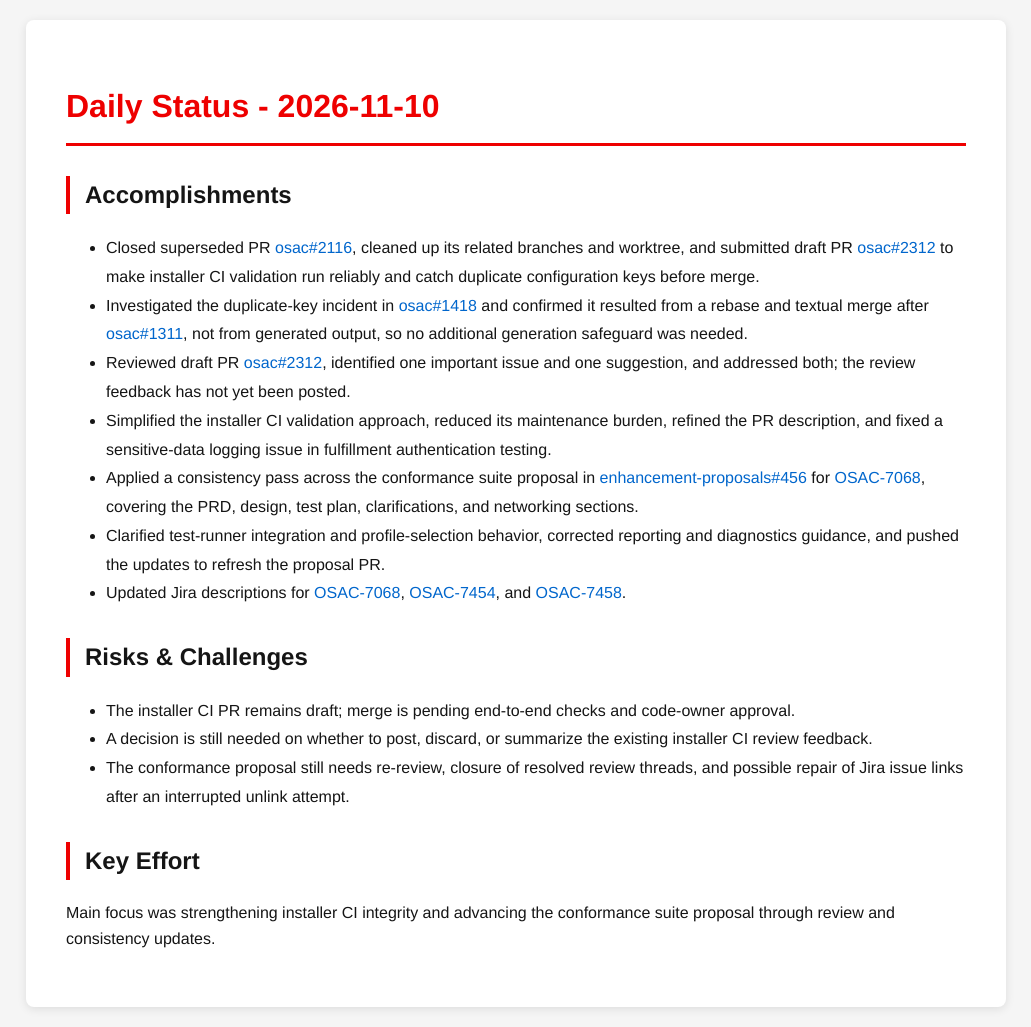
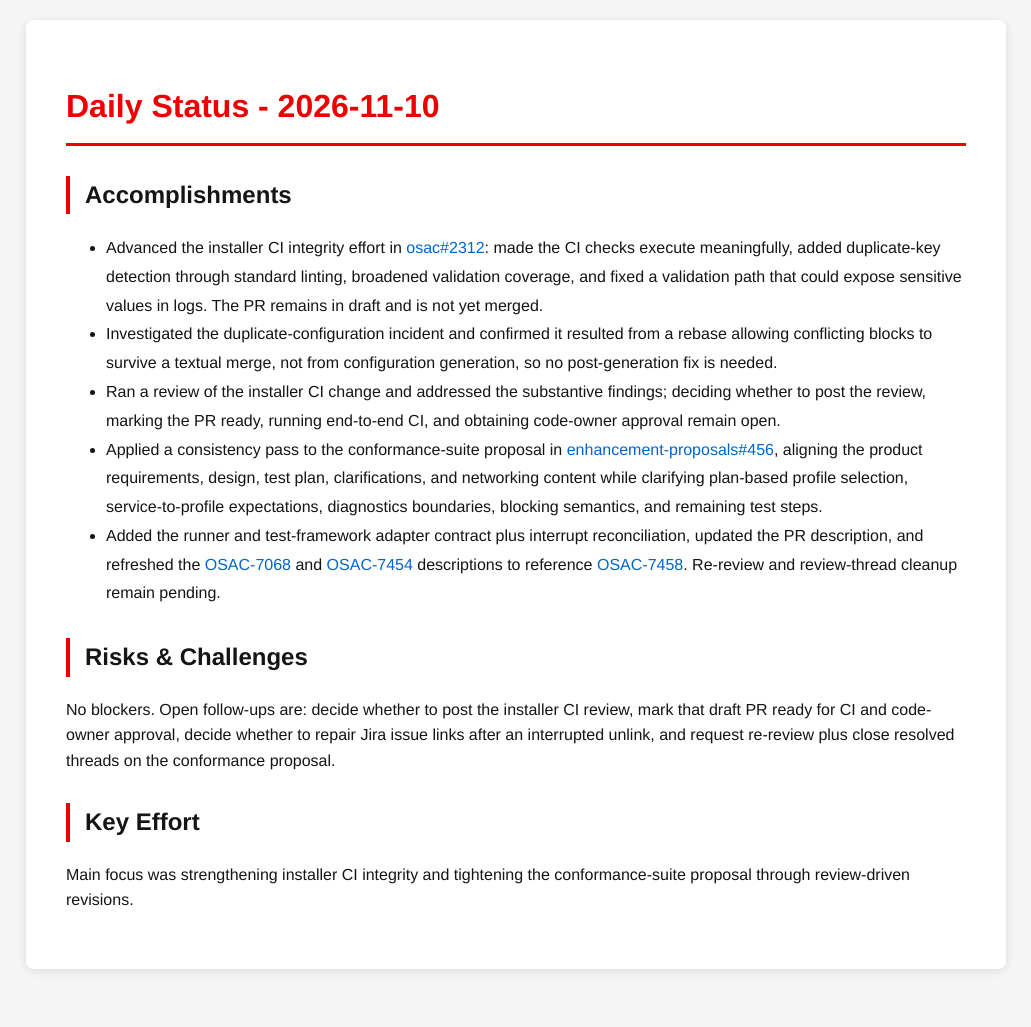
Before and after one commit to tzvatot/daily-status, a Jekyll site: the page built from 2026-11-10.md, in a window 1280 px wide. Shown: the whole page, without its empty margins (124-1155 px from the left). Built offline with Jekyll 4.4.1, drawn with Linux system fonts in a browser that asks for light colours; after the commit the page ends 989 px from its top, so only the background shows below that.

Commit message:
Daily status update - 2026-11-10

```diff
--- a/2026-11-10.md
+++ b/2026-11-10.md
@@ -7,18 +7,14 @@ date: 2026-11-10
 # Daily Status - 2026-11-10
 
 ## Accomplishments
-- Closed superseded PR [osac#2116](https://github.com/osac-project/osac/pull/2116), cleaned up its related branches and worktree, and submitted draft PR [osac#2312](https://github.com/osac-project/osac/pull/2312) to make installer CI validation run reliably and catch duplicate configuration keys before merge.
-- Investigated the duplicate-key incident in [osac#1418](https://github.com/osac-project/osac/pull/1418) and confirmed it resulted from a rebase and textual merge after [osac#1311](https://github.com/osac-project/osac/pull/1311), not from generated output, so no additional generation safeguard was needed.
-- Reviewed draft PR [osac#2312](https://github.com/osac-project/osac/pull/2312), identified one important issue and one suggestion, and addressed both; the review feedback has not yet been posted.
-- Simplified the installer CI validation approach, reduced its maintenance burden, refined the PR description, and fixed a sensitive-data logging issue in fulfillment authentication testing.
-- Applied a consistency pass across the conformance suite proposal in [enhancement-proposals#456](https://github.com/osac-project/enhancement-proposals/pull/456) for [OSAC-7068](https://redhat.atlassian.net/browse/OSAC-7068), covering the PRD, design, test plan, clarifications, and networking sections.
-- Clarified test-runner integration and profile-selection behavior, corrected reporting and diagnostics guidance, and pushed the updates to refresh the proposal PR.
-- Updated Jira descriptions for [OSAC-7068](https://redhat.atlassian.net/browse/OSAC-7068), [OSAC-7454](https://redhat.atlassian.net/browse/OSAC-7454), and [OSAC-7458](https://redhat.atlassian.net/browse/OSAC-7458).
+- Advanced the installer CI integrity effort in [osac#2312](https://github.com/osac-project/osac/pull/2312): made the CI checks execute meaningfully, added duplicate-key detection through standard linting, broadened validation coverage, and fixed a validation path that could expose sensitive values in logs. The PR remains in draft and is not yet merged.
+- Investigated the duplicate-configuration incident and confirmed it resulted from a rebase allowing conflicting blocks to survive a textual merge, not from configuration generation, so no post-generation fix is needed.
+- Ran a review of the installer CI change and addressed the substantive findings; deciding whether to post the review, marking the PR ready, running end-to-end CI, and obtaining code-owner approval remain open.
+- Applied a consistency pass to the conformance-suite proposal in [enhancement-proposals#456](https://github.com/osac-project/enhancement-proposals/pull/456), aligning the product requirements, design, test plan, clarifications, and networking content while clarifying plan-based profile selection, service-to-profile expectations, diagnostics boundaries, blocking semantics, and remaining test steps.
+- Added the runner and test-framework adapter contract plus interrupt reconciliation, updated the PR description, and refreshed the [OSAC-7068](https://redhat.atlassian.net/browse/OSAC-7068) and [OSAC-7454](https://redhat.atlassian.net/browse/OSAC-7454) descriptions to reference [OSAC-7458](https://redhat.atlassian.net/browse/OSAC-7458). Re-review and review-thread cleanup remain pending.
 
 ## Risks & Challenges
-- The installer CI PR remains draft; merge is pending end-to-end checks and code-owner approval.
-- A decision is still needed on whether to post, discard, or summarize the existing installer CI review feedback.
-- The conformance proposal still needs re-review, closure of resolved review threads, and possible repair of Jira issue links after an interrupted unlink attempt.
+No blockers. Open follow-ups are: decide whether to post the installer CI review, mark that draft PR ready for CI and code-owner approval, decide whether to repair Jira issue links after an interrupted unlink, and request re-review plus close resolved threads on the conformance proposal.
 
 ## Key Effort
-Main focus was strengthening installer CI integrity and advancing the conformance suite proposal through review and consistency updates.
+Main focus was strengthening installer CI integrity and tightening the conformance-suite proposal through review-driven revisions.
```
